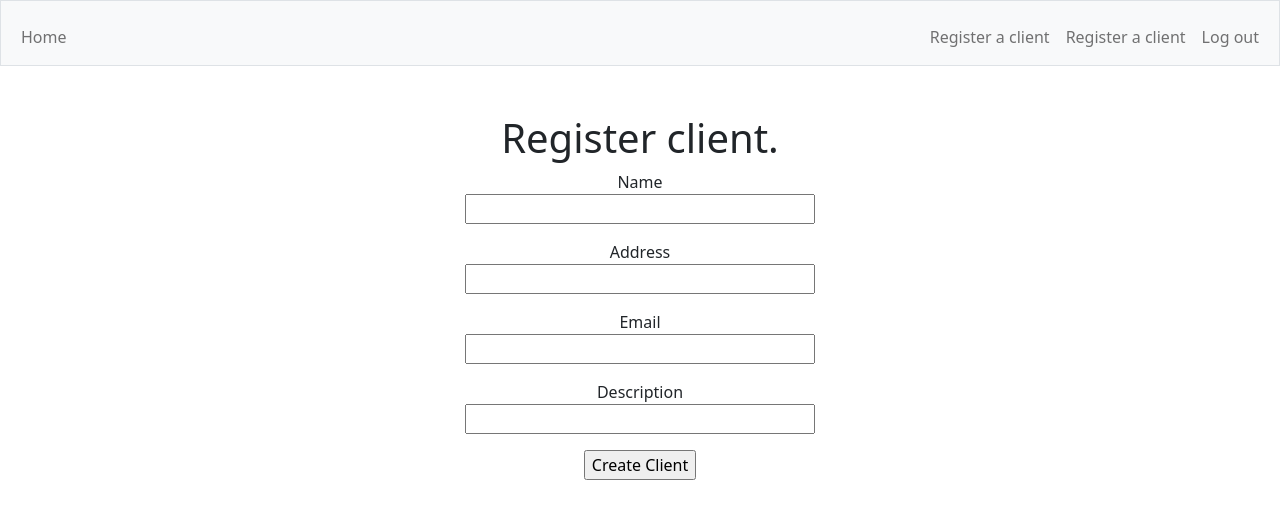
After one commit to TropaAmora/managing-logistics, a Flask app: page /registerclient in a window 1280 px wide. The commit adds this page. Shown: the top 519 px of the page. Run offline with Flask 3, Linux system fonts and the light colour scheme; the visitor is signed in with stand-in values (Sample User, id 1).

Commit message:
client registration functioning

```diff
--- a/app/forms.py
+++ b/app/forms.py
@@ -2,7 +2,7 @@ from flask_wtf import FlaskForm
 from wtforms import StringField, PasswordField, SubmitField, BooleanField
 from wtforms.validators import DataRequired, ValidationError, Email, EqualTo
 
-from app.models import User
+from app.models import User, Client
 from app import session
 
 class LoginForm(FlaskForm):
@@ -27,3 +27,16 @@ class RegistrationForm(FlaskForm):
         user = session.query(User).filter(User.email == email.data).first()
         if user is not None:
             raise ValidationError('Please use a different email address.')
+
+
+class ClientRegistrationForm(FlaskForm):
+    name = StringField('Name', validators=[DataRequired()])
+    address = StringField('Address', validators=[DataRequired()])
+    email = StringField('Email', validators=[DataRequired(), Email()])
+    description = StringField('Description', validators=[DataRequired()])
+    submit = SubmitField('Create Client')
+
+    def validate_client(self, email):
+        user = session.query(Client).filter(Client.email == email.data).first()
+        if user is not None:
+            raise ValidationError('This email is already registered on another existing client')
--- a/app/routes.py
+++ b/app/routes.py
@@ -7,8 +7,8 @@ from werkzeug.security import generate_password_hash, check_password_hash
 from werkzeug.urls import url_parse
 
 from app import app, session
-from app.models import User
-from app.forms import LoginForm, RegistrationForm
+from app.models import User, Client
+from app.forms import LoginForm, RegistrationForm, ClientRegistrationForm
 
 @app.route("/")
 @login_required
@@ -64,3 +64,19 @@ def register():
         return redirect(url_for('index'))
     else:
         return render_template('register.html', form=form)
+
+
+@app.route("/registerclient", methods=['GET', 'POST'])
+@login_required
+def registerclient():
+    form = ClientRegistrationForm()
+    if request.method == 'POST':
+        # Register the client
+        id_user = int(current_user.get_id())
+        new_client = Client(form.name.data, form.address.data, form.email.data, form.description.data, id_user)
+        session.add(new_client)
+        session.commit()
+        flash('Congratulations, you created a new client!')
+        return redirect(url_for('index'))
+    else:
+        return render_template('registerclient.html', form=form)
--- a/app/templates/layout.html
+++ b/app/templates/layout.html
@@ -33,6 +33,8 @@
                         </ul>
                     {% else %}
                         <ul class="navbar-nav ms-auto mt-2">
+                            <li class="nav-item"><a class="nav-link" href="{{ url_for('registerclient') }}">Register a client</a></li>
+                            <li class="nav-item"><a class="nav-link" href="{{ url_for('registerclient') }}">Register a client</a></li>
                             <li class="nav-item"><a class="nav-link" href="{{ url_for('logout') }}">Log out</a></li>
                         </ul>
                     {% endif %}
--- /dev/null
+++ b/app/templates/registerclient.html
@@ -0,0 +1,50 @@
+{% extends "layout.html" %}
+
+{% block title %}
+    Client registration.
+{% endblock %}
+
+{% block main %}
+    <h1>Register client.</h1>
+    <form action="" method="post" autocomplete="off" autofocus>
+        <div class="mb-3">
+            {{ form.name.label }}<br>
+            {{ form.name(size=32)}}
+        </div>
+        <div>
+            {% for error in form.name.errors %}
+                <span style="color: red;">[{{ error }}]</span>
+            {% endfor %}
+        </div>
+        <div class="mb-3">
+            {{ form.address.label }}<br>
+            {{ form.address(size=32)}}
+        </div>
+        <div>
+            {% for error in form.address.errors %}
+                <span style="color: red;">[{{ error }}]</span>
+            {% endfor %}
+        </div>
+        <div class="mb-3">
+            {{ form.email.label }}<br>
+            {{ form.email(size=32)}}
+        </div>
+        <div>
+            {% for error in form.email.errors %}
+                <span style="color: red;">[{{ error }}]</span>
+            {% endfor %}
+        </div>
+        <div class="mb-3">
+            {{ form.description.label }}<br>
+            {{ form.description(size=32)}}
+        </div>
+        <div>
+            {% for error in form.description.errors %}
+                <span style="color: red;">[{{ error }}]</span>
+            {% endfor %}
+        </div>
+        <div class="mb-3">
+            {{ form.submit() }}
+        </div>
+    </form>
+{% endblock %}
--- /dev/null
+++ b/test.sql
@@ -0,0 +1,4 @@
+SELECT user.id, client.name
+FROM client
+INNER JOIN user
+ON user.id = client.user_id;
```
Also changed, not shown: alembic/versions/6fbfb053419d_change_the_name_of_a_column.py (added, +40 -0 lines), app/models.py (+14 -8 lines), app.db, 3 other files.
